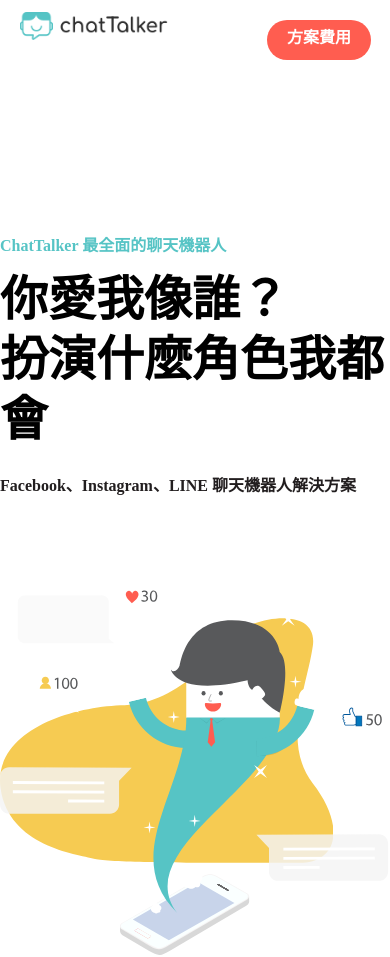
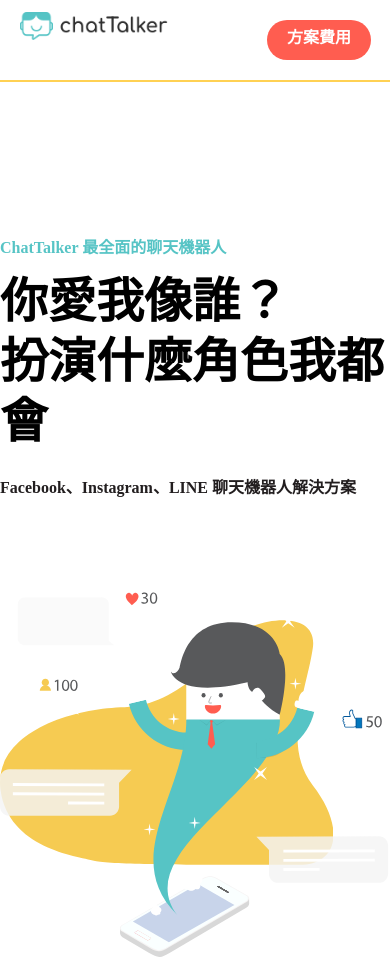
Before and after one commit to Ceckmateeeee21/hexSchool, a plain HTML site: page testindex.html in a window 390 px wide. Shown: the top 957 px of the page. Drawn offline with Linux system fonts and the light colour scheme.

Commit message:
Update test.css

```diff
--- a/test.css
+++ b/test.css
@@ -612,6 +612,7 @@ padding-right: 461px; */
         box-sizing: border-box;
         padding-left:5%;
         padding-right:5%;
+        border-bottom: 2px solid#FFD153;
     }
    .toplogo-detail{
     /* background-color: aqua; */
```
